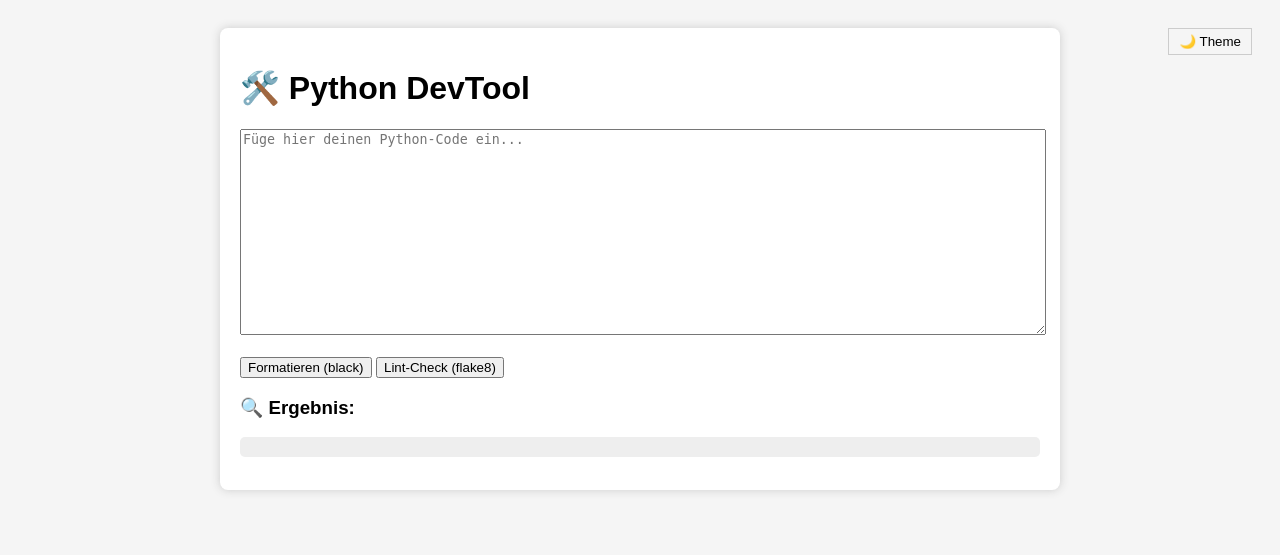
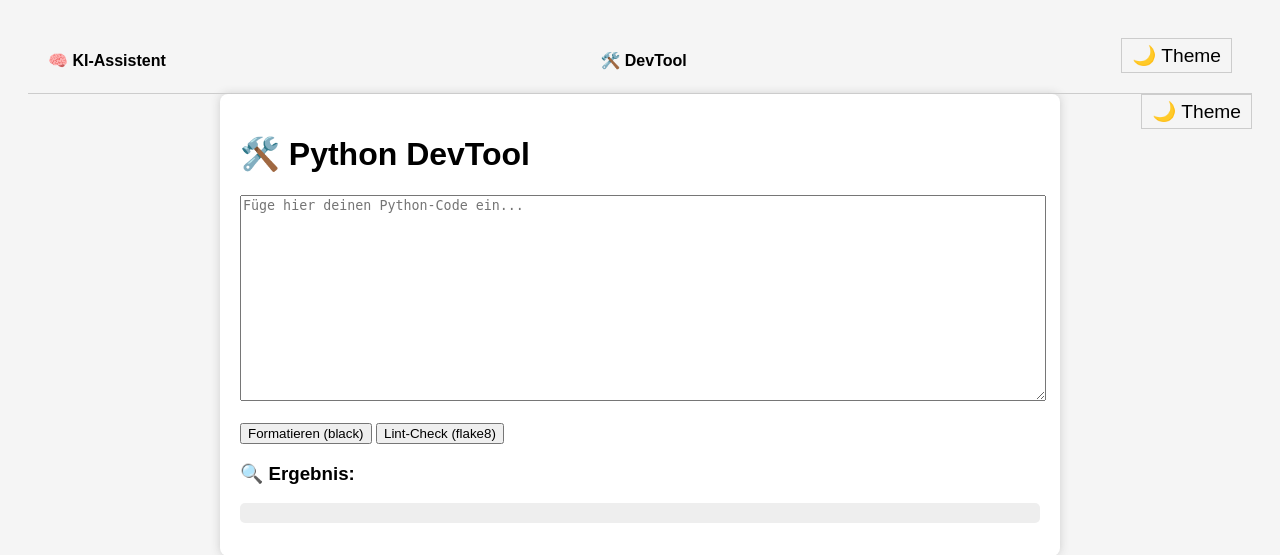
Before and after one commit to aelmajdoubi/devtool-app, a FastAPI app: page /tool/ in a window 1280 px wide. Shown: the top 555 px of the page. Run offline with FastAPI, Linux system fonts and the light colour scheme.

Commit message:
Add navigation between KI and DevTool with Dark Mode toggle

```diff
--- a/app/static/style.css
+++ b/app/static/style.css
@@ -1,3 +1,32 @@
+/* Navigation oben */
+.navbar {
+  display: flex;
+  justify-content: space-between;
+  align-items: center;
+  background-color: var(--secondary-color);
+  padding: 10px 20px;
+  border-bottom: 1px solid #ccc;
+}
+
+.nav-link {
+  text-decoration: none;
+  color: var(--text-color);
+  font-weight: bold;
+  margin-right: 15px;
+}
+
+.nav-link:hover {
+  text-decoration: underline;
+}
+
+.toggle-btn {
+  background: none;
+  border: none;
+  color: var(--text-color);
+  font-size: 1.2em;
+  cursor: pointer;
+}
+
 body {
     font-family: sans-serif;
     background: #f5f5f5;
--- a/app/templates/tool.html
+++ b/app/templates/tool.html
@@ -6,6 +6,12 @@
     <link rel="stylesheet" href="/static/style.css">
 </head>
 <body>
+    <nav class="navbar">
+  <a href="/" class="nav-link">🧠 KI-Assistent</a>
+  <a href="/tool" class="nav-link">🛠️ DevTool</a>
+  <button id="darkModeToggle" class="toggle-btn">🌙 Theme</button>
+    </nav>
+
     <button class="toggle-btn" onclick="toggleDarkMode()">🌙 Theme</button>
 
     <div class="container">
```
